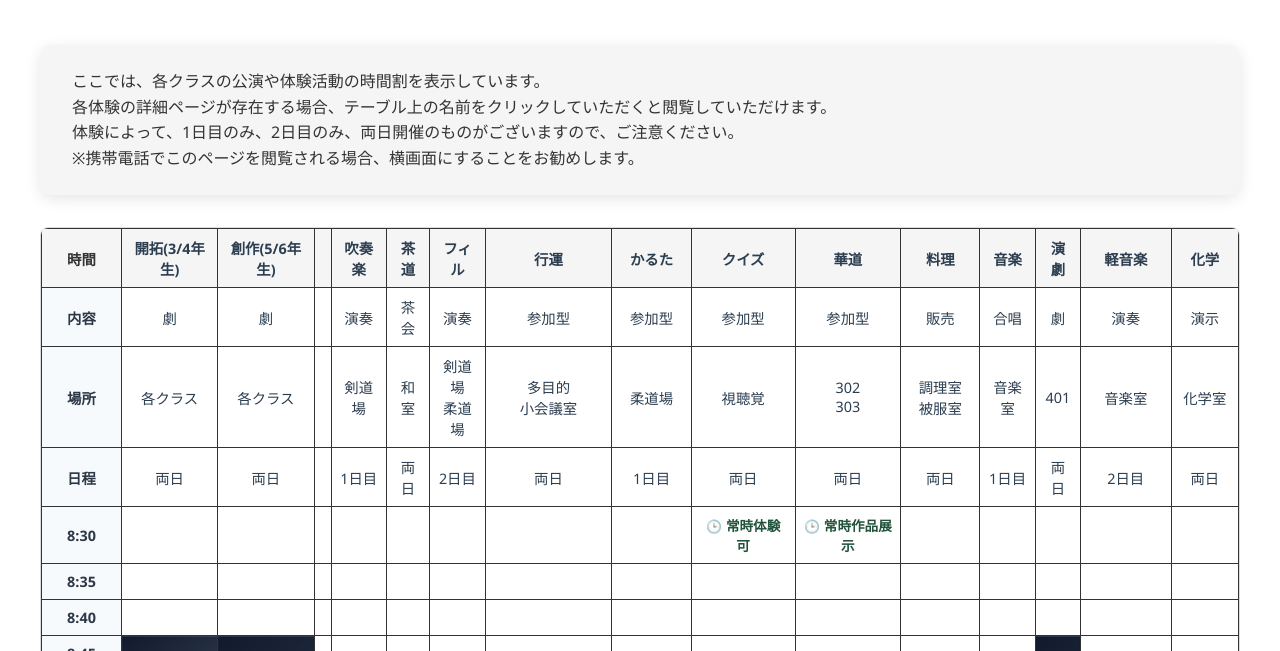
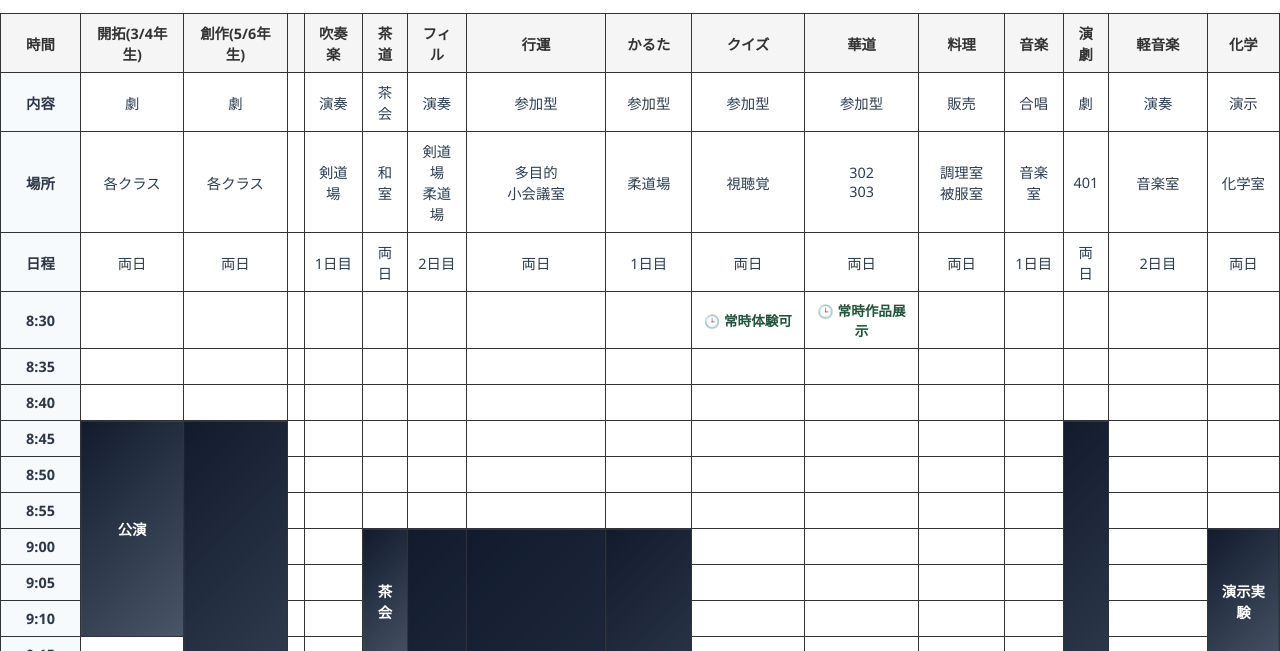
Before and after one commit to KSS-IT-Committee/2025-sousakutenhp, an Astro site: page /page/time_schedule in a window 1280 px wide. Shown: the part 149-800 px from the top of the page. Built offline with nearby package versions, Linux system fonts and the light colour scheme; Astro itself is replaced by a stand-in of ours; a web font is replaced by a local one.

Commit message:
Roll-back

```diff
--- a/src/pages/page/time_schedule.astro
+++ b/src/pages/page/time_schedule.astro
@@ -5,32 +5,25 @@ const PageTitle = "タイムスケジュール";
 ---
 
 <SubPageLayout PageTitle={PageTitle}>
-  <div class="time-schedule-explanation">
-    <p>ここでは、各クラスの公演や体験活動の時間割を表示しています。</p>
-    <p>各体験の詳細ページが存在する場合、テーブル上の名前をクリックしていただくと閲覧していただけます。</p>
-    <p>体験によって、1日目のみ、2日目のみ、両日開催のものがございますので、ご注意ください。</p>
-    <p>※携帯電話でこのページを閲覧される場合、横画面にすることをお勧めします。</p>
-  </div>
-  <div class="schedule-container">
-    <table class="schedule">
+  <table class="schedule">
   <thead>
     <tr>
       <th>時間</th>
-      <th><a href="/page/exhibits#kaitaku">開拓(3/4年生)</a></th>
-      <th><a href="/page/exhibits#sousaku">創作(5/6年生)</a></th>
+      <th>開拓(3/4年生)</th>
+      <th>創作(5/6年生)</th>
       <th></th>
-      <th><a href="/page/exhibits/club/suibu">吹奏楽</a></th>
-      <th><a href="/page/exhibits/club/sadou">茶道</a></th>
-      <th><a href="/page/exhibits/club/phil">フィル</a></th>
-      <th><a>行運</a></th>
-      <th><a href="/page/exhibits/club/karuta">かるた</a></th>
-      <th><a href="/page/exhibits/club/quiz">クイズ</a></th>
-      <th><a href="/page/exhibits/club/kadou">華道</a></th>
-      <th><a href="/page/exhibits/club/cooking">料理</a></th>
-      <th><a href="/page/exhibits/club/chorus">音楽</a></th>
-      <th><a href="/page/exhibits/club/drama">演劇</a></th>
-      <th><a href="/page/exhibits/club/jazz">軽音楽</a></th>
-      <th><a href="/page/exhibits/club/chemistry">化学</a></th>
+      <th>吹奏楽</th>
+      <th>茶道</th>
+      <th>フィル</th>
+      <th>行運</th>
+      <th>かるた</th>
+      <th>クイズ</th>
+      <th>華道</th>
+      <th>料理</th>
+      <th>音楽</th>
+      <th>演劇</th>
+      <th>軽音楽</th>
+      <th>化学</th>
       <!-- 他の列 -->
     </tr>
   </thead>
@@ -89,6 +82,9 @@ const PageTitle = "タイムスケジュール";
       <td>2日目</td>
       <td>両日</td>
     </tr>
+    <!--
+    TODO: 該当するサイトへ飛ばすかどうかは検討、、
+    -->
     <tr class="schedule-time" id="schedule-time-830">
       <td>8:30</td>
       <td></td>
@@ -1056,6 +1052,5 @@ const PageTitle = "タイムスケジュール";
     </tr>
   </tbody>
  </table>
-  </div>
 
 </SubPageLayout>
```
